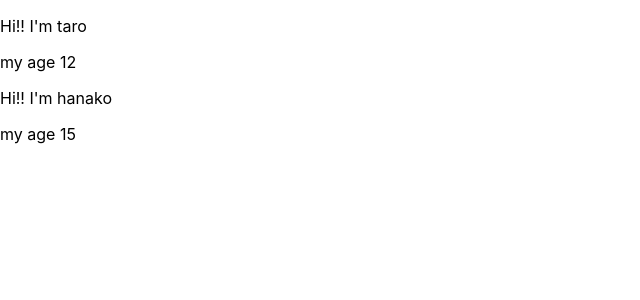
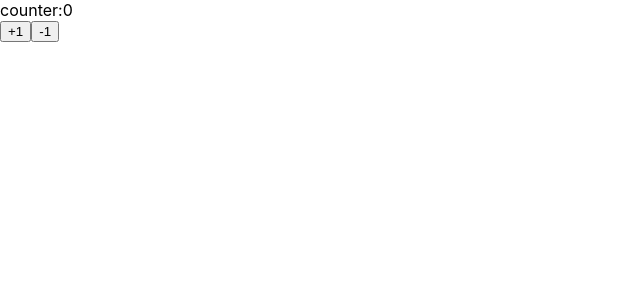
Before and after one commit to shouyamamoto/udemy-react-redux-app, a React (Create React App) app: page / in a window 1280 px wide. Shown: the top 300 px of the page, without its empty margins (0-640 px from the left). Built offline with nearby package versions, Linux system fonts and the light colour scheme.

Commit message:
state & setState

```diff
--- a/src/App.js
+++ b/src/App.js
@@ -1,5 +1,4 @@
-import React from 'react'
-import PropTypes from 'prop-types'
+import React, {Component} from 'react'
 
 // class App extends React.Component {
 //   render() {
@@ -12,34 +11,37 @@ import PropTypes from 'prop-types'
 //   }
 // }
 
-const App = () => {
-  const userArry = [
-    {name: 'taro', age: 12},
-    {name: 'hanako', age: 15}
-  ]
-  return (
-    <>
-    {
-      userArry.map((profile, index) => {
-        return <User name={profile.name} age={profile.age} key={index}/>
-      })
+const App = () => (<Counter></Counter>)
+
+class Counter extends Component {
+  constructor(props) {
+    super(props)
+    this.state = {
+      num: 0,
     }
-    </>
-  )
-}
+  }
 
-const User = (props) => {
-  const{name, age}  = props
-  return(
-    <React.Fragment>
-      <p>Hi!! I'm {name}</p>
-      <p>my age {age}</p>
-    </React.Fragment>
-  )
-}
+  onClickPlus = () => {
+    this.setState({
+      num: this.state.num + 1
+    })
+  }
+  onClickMinus = () => {
+    this.setState({
+      num: this.state.num - 1
+    })
+  }
 
-User.propTypes = {
-  name: PropTypes.string.isRequired
+  render() {
+    console.log(this.state);
+    return(
+      <>
+        <div>counter:{this.state.num}</div>
+        <button onClick={this.onClickPlus}>+1</button>
+        <button onClick={this.onClickMinus}>-1</button>
+      </>
+    )
+  }
 }
 
 export default App;
```
